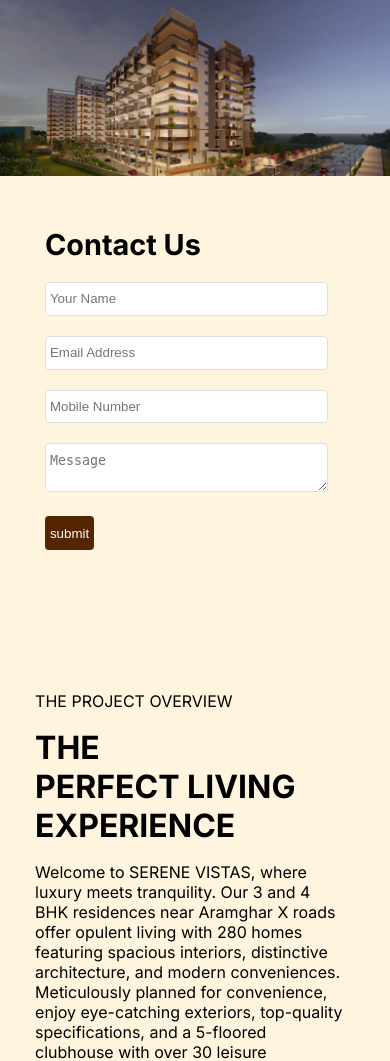
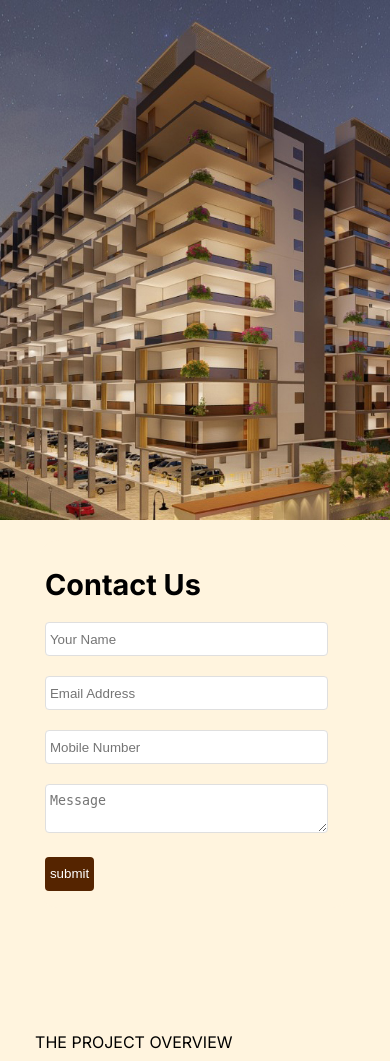
Before and after one commit to vishwashcv/serene-vistas, a PHP site: page / in a window 390 px wide. Shown: the part 111-1172 px from the top of the page. Run offline with PHP 8.4, Linux system fonts and the light colour scheme.

Commit message:
18th commit

```diff
--- a/index.html
+++ b/index.html
@@ -50,15 +50,18 @@
         </div>
 
         <div class="mySlides fade">
-            <img src="./images/slide/1.jpg" style="width:100%">
+            <img class="d-slide" src="./images/slide/1.jpg" style="width:100%"/>
+            <img class="m-slide" src="./images/slide/m1.jpg" style="width:100%"/>
         </div>
 
         <div class="mySlides fade">
-            <img src="./images/slide/2.png" style="width:100%">
+            <img class="d-slide"src="./images/slide/2.png" style="width:100%">
+            <img class="m-slide" src="./images/slide/m2.jpg" style="width:100%"/>
         </div>
 
         <div class="mySlides fade">
-            <img src="./images/slide/3.png" style="width:100%">
+            <img class="d-slide" src="./images/slide/3.png" style="width:100%">
+            <img class="m-slide" src="./images/slide/m3.jpg" style="width:100%"/>
         </div>
 
     </div>
--- a/style.css
+++ b/style.css
@@ -440,6 +440,9 @@ footer{
   padding: 4vh 0 4vh 0;
 
 }
+.m-slide{
+  display: none;
+}
 
 
 @media only screen and (max-width: 1600px) {
@@ -640,4 +643,10 @@ footer{
     height: 120vh;
     padding-top: 200px;
   }
+  .d-slide{
+    display: none;
+  }
+  .m-slide{
+    display: flex;
+  }
 }
```
Also changed, not shown: images/slide/m1.jpg (added), images/slide/m2.jpg (added), images/slide/m3.jpg (added).
